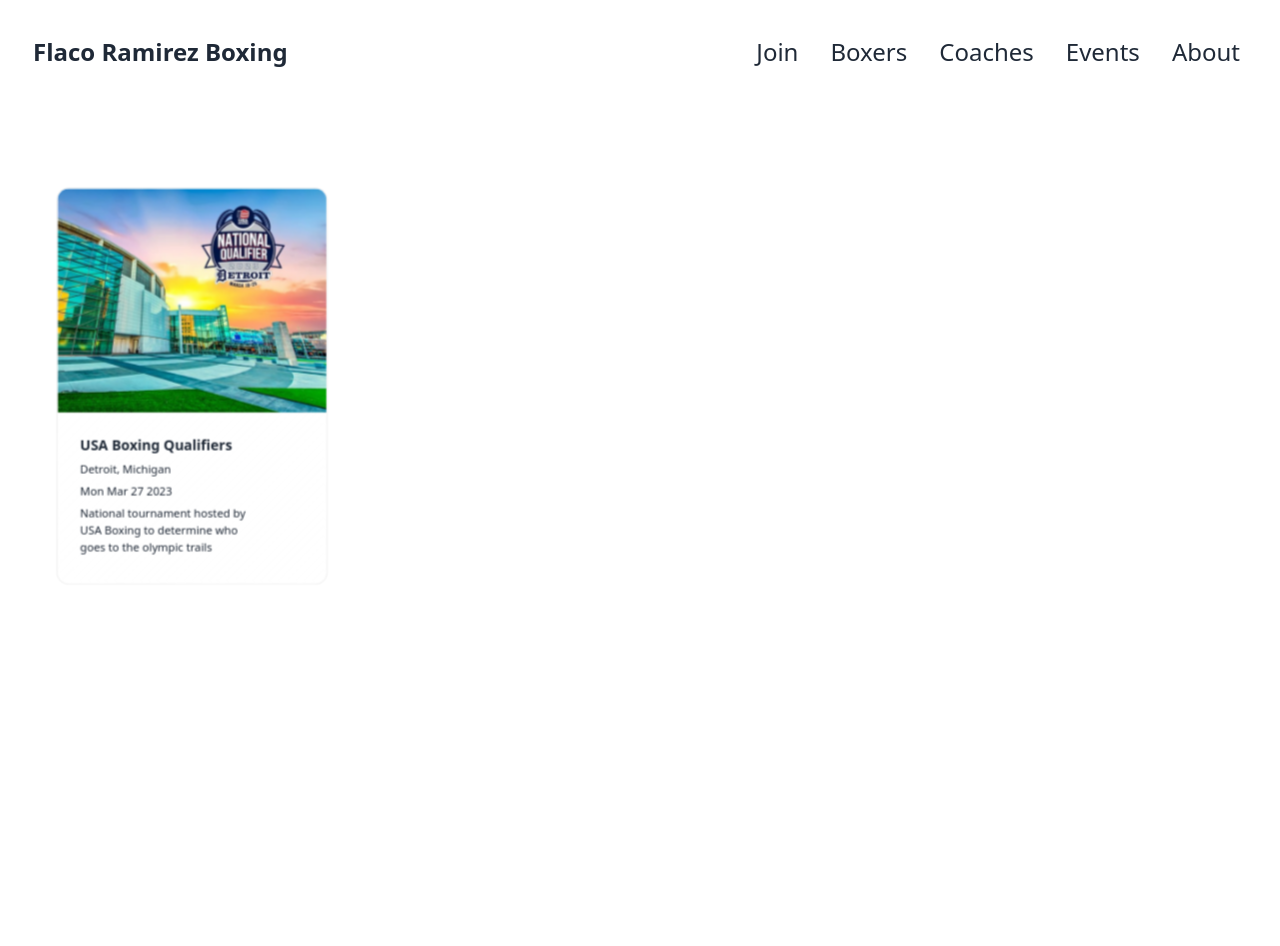
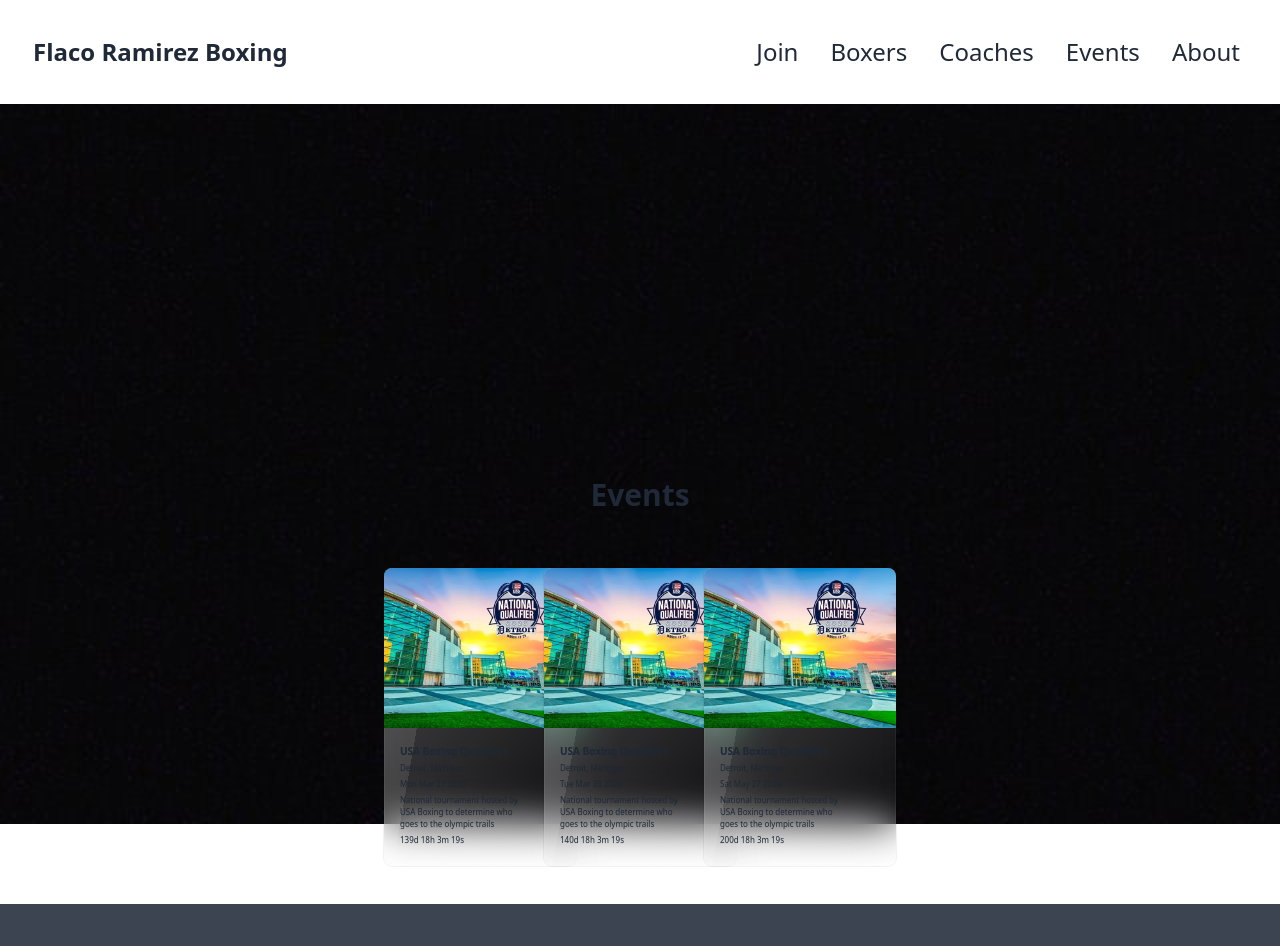
Before and after one commit to donovandcastaneda/frb-boxing-webpage, a React (Vite) app: page / in a window 1280 px wide. Shown: the top 946 px of the page. Built offline with nearby package versions, Linux system fonts and the light colour scheme.

Commit message:
make cards that passed in the back

```diff
--- a/package.json
+++ b/package.json
@@ -14,7 +14,8 @@
     "react-dom": "^18.2.0",
     "react-icons": "^4.6.0",
     "react-router-dom": "^6.4.3",
-    "react-slick": "^0.29.0"
+    "react-slick": "^0.29.0",
+    "swiper": "^9.1.1"
   },
   "devDependencies": {
     "@types/react": "^18.0.22",
--- a/src/App.css
+++ b/src/App.css
@@ -2,3 +2,22 @@
 @tailwind base;
 @tailwind components;
 @tailwind utilities;
+
+
+  div.swiper-slide {
+    display: flex;
+    justify-content: center;
+    align-items: center;
+    height: 375px;
+  }
+
+
+  .swiper-slide img {
+    max-width: 100%;
+    max-height: 100%;
+    object-fit: cover;
+  }
+
+  .card-past {
+    order: 999;
+  }
--- a/src/components/HomeEventCard.tsx
+++ b/src/components/HomeEventCard.tsx
@@ -1,4 +1,13 @@
 import { EventCardInterface } from "../types/Types";
+import { Key, useEffect, useState } from "react";
+import { Swiper, SwiperSlide } from "swiper/react";
+import SwiperCore, { Navigation, Pagination } from "swiper";
+import EventData from "../data/EventData";
+import "swiper/css";
+import "swiper/css/navigation";
+import "swiper/css/pagination";
+
+SwiperCore.use([Navigation, Pagination]);
 
 export function HomeEventCards({
   title,
@@ -7,20 +16,97 @@
   description,
   location,
 }: EventCardInterface) {
+  const [timeRemaining, setTimeRemaining] = useState<number>(0);
+
+  useEffect(() => {
+    const interval = setInterval(() => {
+      const eventDate = new Date(date);
+      const timeLeft = Math.max(eventDate.getTime() - new Date().getTime(), 0);
+      setTimeRemaining(timeLeft);
+    }, 1000);
+
+    return () => clearInterval(interval);
+  }, [date]);
+
+  const formatTime = (time: number) => {
+    const days = Math.floor(time / (1000 * 60 * 60 * 24));
+    const hours = Math.floor((time % (1000 * 60 * 60 * 24)) / (1000 * 60 * 60));
+    const minutes = Math.floor((time % (1000 * 60 * 60)) / (1000 * 60));
+    const seconds = Math.floor((time % (1000 * 60)) / 1000);
+
+    return `${days}d ${hours}h ${minutes}m ${seconds}s`;
+  };
+
+  const breakpoints = {
+    0: {
+      slidesPerView: 1,
+      spaceBetween: 10,
+    },
+    768: {
+      slidesPerView: 2,
+      spaceBetween: -150,
+    },
+    900: {
+      slidesPerView: 3,
+      spaceBetween: -800,
+    },
+  };
+
+  // Get current date
+  const currentDate = new Date();
+
+  // Sort events by date
+  const sortedEventData = [...EventData].sort(
+    (a, b) => new Date(a.date).getTime() - new Date(b.date).getTime()
+  );
+
   return (
-    <div className="carousel rounded-box">
-      <div className="card w-96 glass scale-[0.7]">
-        <figure>
-          <img src={imgUrl} alt="photo" />
-        </figure>
-        <div className="card-body">
-          <h1 className="card-title">{title}</h1>
-          <h2 className="">{location}</h2>
-          <h2 className="">{new Date(date).toDateString()}</h2>
-          <p className="max-w-[265px] break-words">{description}</p>
-          <div className="card-actions justify-end"></div>
-        </div>
+    <div>
+      <div className=" flex justify-center items-center">
+        <title className="text-2xl  lg:text-3xl font-bold mb-4 flex items-center">
+          Events
+        </title>
       </div>
+      <Swiper
+        navigation
+        pagination={{ clickable: true }}
+        scrollbar={{ draggable: true }}
+        breakpoints={breakpoints}
+        className="mySwiper"
+      >
+        {sortedEventData.map((card) => {
+          const eventDate = new Date(card.date);
+          const isPastEvent = eventDate.getTime() < currentDate.getTime();
+          const timeLeft = Math.max(
+            eventDate.getTime() - currentDate.getTime(),
+            0
+          );
+          const cardClass = isPastEvent ? "card-past" : "";
+          return (
+            <SwiperSlide key={card.id} className={cardClass}>
+              <div className="card w-96 glass scale-[0.5]">
+                <figure>
+                  <img src={card.imgSrc} alt="photo" />
+                </figure>
+                <div className="card-body">
+                  <title className="card-title">{card.title}</title>
+                  <h2 className="">{card.location}</h2>
+                  <h2 className="">{new Date(card.date).toDateString()}</h2>
+                  <p className="max-w-[265px] break-words">
+                    {card.description}
+                  </p>
+                  {isPastEvent ? (
+                    <p>This event has passed.</p>
+                  ) : (
+                    <p>{formatTime(timeLeft)}</p>
+                  )}
+                  <div className="card-actions justify-end"></div>
+                </div>
+              </div>
+            </SwiperSlide>
+          );
+        })}
+      </Swiper>
     </div>
   );
 }
--- a/src/data/EventData.tsx
+++ b/src/data/EventData.tsx
@@ -2,6 +2,7 @@
 
 export default [
   {
+    id: 1,
     title: "USA Boxing Qualifiers",
     description:
       "National tournament hosted by USA Boxing to determine who goes to the olympic trails",
@@ -9,4 +10,22 @@
     location: "Detroit, Michigan",
     imgSrc: "/assets/UsaQualifiers2023.jpg",
   },
-];
+  {
+    id: 2,
+    title: "USA Boxing Qualifiers",
+    description:
+      "National tournament hosted by USA Boxing to determine who goes to the olympic trails",
+    date: "2023-03-28T10:30", //at 10:30 am
+    location: "Detroit, Michigan",
+    imgSrc: "/assets/UsaQualifiers2023.jpg",
+  },
+  {
+    id: 3,
+    title: "USA Boxing Qualifiers",
+    description:
+      "National tournament hosted by USA Boxing to determine who goes to the olympic trails",
+    date: "2023-05-27T10:30", //at 10:30 am
+    location: "Detroit, Michigan",
+    imgSrc: "/assets/UsaQualifiers2023.jpg",
+  },
+]
--- a/src/pages/Home.tsx
+++ b/src/pages/Home.tsx
@@ -1,20 +1,21 @@
 import { HomeEventCards } from "../components/HomeEventCard";
 import EventData from "../data/EventData";
 
-export function Home(){
-    return(
-        <div className="pb-96">
-             {EventData.map(h_events => (
-                <HomeEventCards
-                    title={h_events.title}
-                    imgUrl={h_events.imgSrc}
-                    date={new Date(h_events.date)}
-                    description={h_events.description}
-                    location={h_events.location}
-                />
-            ))
-
-            }
-        </div>
-    )
+export function Home() {
+  return (
+    <div className="relative min-h-screen">
+      <div className="">
+        <img src = "/assets/black.jpg" className="w-full object-center"></img>
+      </div>
+      <div className="absolute bottom-0 w-full">
+        <HomeEventCards
+          imgUrl={undefined}
+          title={""}
+          description={""}
+          location={""}
+          date={new Date()}
+        />
+      </div>
+    </div>
+  );
 }
```
Also changed, not shown: public/assets/black.jpg (added), public/assets/boxing.jpg (deleted).
